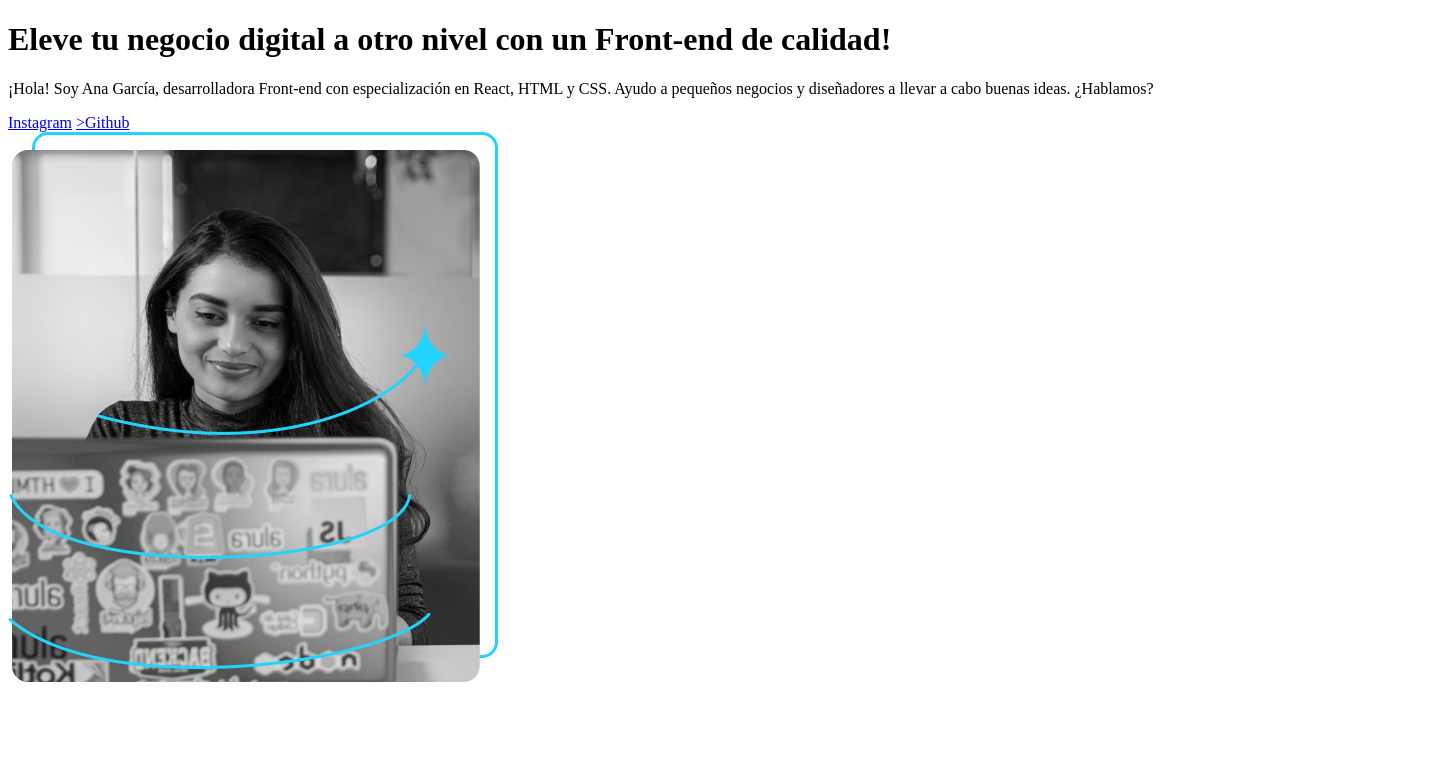
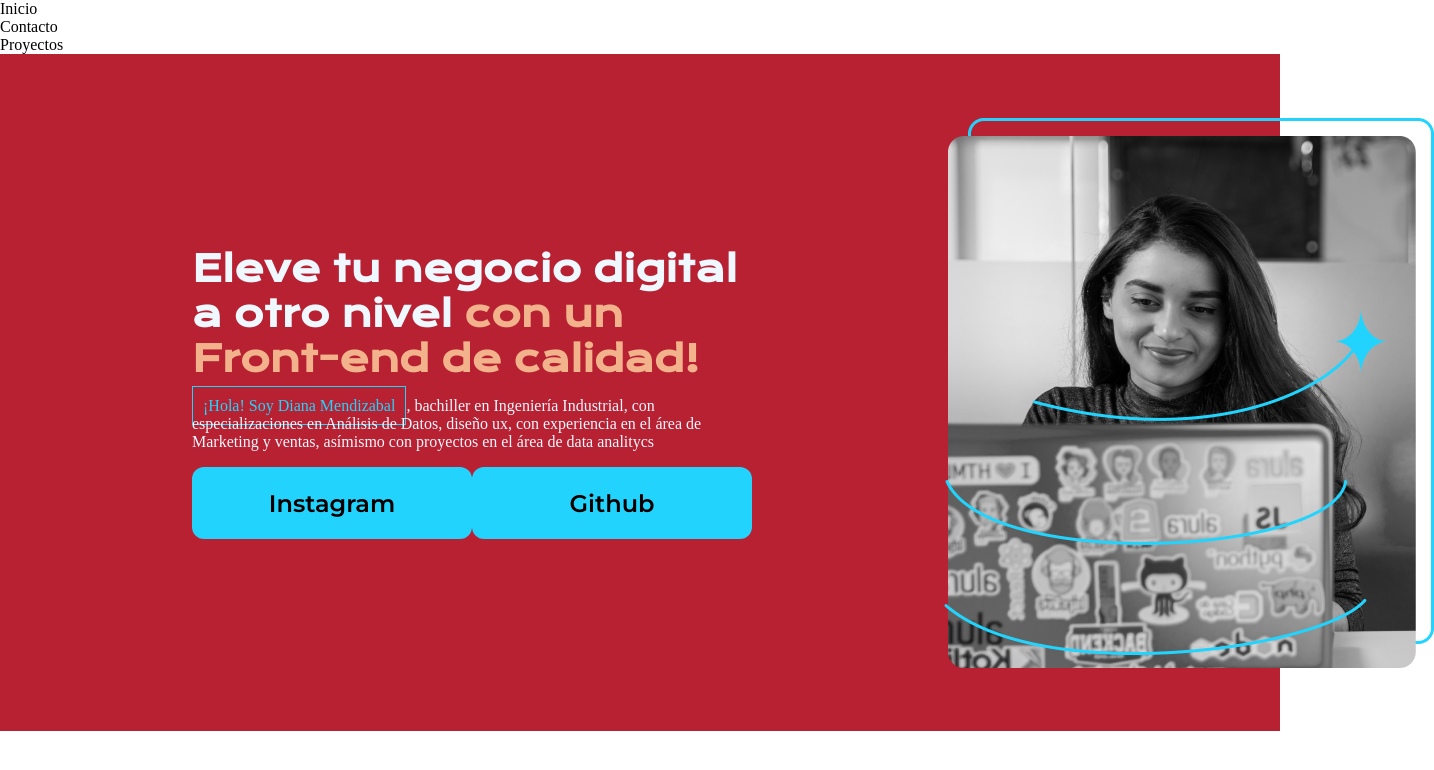
Before and after one commit to DianaMendi/P-ginaWeb1, a plain HTML site: page index.html in a window 1280 px wide. Shown: the whole page, 1434 px wide, since content can reach past the window. Drawn offline with nearby package versions, Linux system fonts and the light colour scheme.

Commit message:
Actualización base html y css stylesheet.css

```diff
--- a/index.html
+++ b/index.html
@@ -3,36 +3,49 @@
 <head>
     <meta charset="UTF-8">
     <meta name="viewport" content="width=device-width, initial-scale=1.0">
+    <link rel="stylesheet" href="stylesheet.css">
     <title>Página Web 1</title>
 </head>
 <body>
 
-    <header></header>
+    <header>
 
-    <main></main>
+        <nav>
+            <ul>
+                <li>Inicio</li>
+                <li>Contacto</li>
+                <li>Proyectos</li>
+            </ul>
+        </nav>
 
-    <footer></footer>
+    </header>
 
-    <div>
-        <div>
+    <main>
 
-            <h1>Eleve tu negocio digital a otro nivel con un Front-end de calidad!</h1>
-            <p>¡Hola! Soy Ana García, desarrolladora Front-end con especialización en React, HTML y CSS. Ayudo a pequeños negocios y diseñadores a llevar a cabo buenas ideas. ¿Hablamos?</p>
 
-            <div>
-                <a href="https://www.instagram.com/">Instagram</a>
-                <a href="https://github.com/DianaMendi">>Github</a>
+        <div class="contenido" id="contenido-general">
+            <section class="contenido" id="contenido-principal">
+
+                <h1 class="contenido-principal-texto">Eleve tu negocio digital a otro nivel <strong>con un Front-end de calidad!</strong></h1>
+                <p class="contenido-principañ-parrafo"><span>¡Hola! Soy Diana Mendizabal</span>, bachiller en Ingeniería Industrial, con especializaciones en Análisis de Datos, diseño ux, con experiencia en el área de Marketing y ventas, asímismo con proyectos en el área de data analitycs</p>
+
+                <div class="contenido-principal-botones">
+                    <a class= "contenido-pnricipal-botones-boton" href="https://www.instagram.com/">Instagram</a>
+                    <a class= "contenido-pnricipal-botones-boton"href="https://github.com/DianaMendi">Github</a>
+                </div>
+
+            </section>
+
+            <div class="contenido">
+
+                <img src="imagem.png" alt="Imagen chica trabajando">
+
             </div>
-
         </div>
 
-        <div>
+    </main>
 
-            <img src="imagem.png" alt="Imagen chica trabajando">
-
-        </div>
-    </div>
-
+<footer></footer>
 
 </body>
 </html>
--- /dev/null
+++ b/stylesheet.css
@@ -0,0 +1,135 @@
+@import url('https://fonts.googleapis.com/css2?family=Krona+One&family=Montserrat:ital,wght@0,100..900;1,100..900&display=swap');
+
+* {
+
+    margin:0;
+    padding:0;
+
+}
+
+body{
+
+    height:100vh;
+    box-sizing: border-box;
+
+}
+
+
+main{
+
+
+    display: flex;
+    justify-content: center;
+    align-items: center;
+
+
+}
+
+.contenido {
+
+    display: flex;
+
+}
+
+#contenido-principal{
+
+    flex-direction: column;
+    gap:1em;
+    margin: 15%;
+
+}
+
+.contenido-principal-texto{
+
+    font-family: "Krona One", sans-serif;
+    font-size: 36px;
+    /*margin-bottom: 1em;*/
+
+}
+
+.contenido-principal-parrafo{
+
+    font-size: 24px;
+    font-family: "Montserrat", sans-serif
+
+}
+
+#contenido-general{
+
+
+    width: 100%;
+    display: flex;
+    justify-content: space-between;
+    align-items: center;
+    box-sizing: border-box;
+
+
+}
+
+main {
+
+    background-color: #B82132;
+
+}
+
+strong{
+
+    color: #F2B28C;
+
+}
+
+span{
+    color: #22D4FD;
+    border: 1px solid #22D4FD;
+    padding: 10px;
+}
+
+
+p,h1 {
+
+    color: aliceblue;
+
+}
+
+
+.contenido-principal-botones{
+
+    display: flex;
+    justify-content: space-between;
+}
+
+
+.contenido-pnricipal-botones-boton{
+
+
+    padding: 21.5px 0;
+    background-color: #22D4FD;
+    border-radius: 0.5em;
+    width: 280px;
+    text-align: center; /*TEXT ALIGN PARA ELEMENTOS, Y PARA ELEMENTOS DENTRO DE UN DIV SERÍA EL ALINT ITEMS*/
+
+
+    font-size: 24px;
+    font-family: "Montserrat", sans-serif;
+    font-weight: 600;
+    color: black;
+    text-decoration: none;
+
+}
+
+
+
+
+@media only screen and (max-width: 500px) {
+    body {
+        background-color: lightblue;
+    }
+
+
+    #contenido-general{
+
+
+        flex-direction: column;
+        width: 100%;
+    }
+}
```
